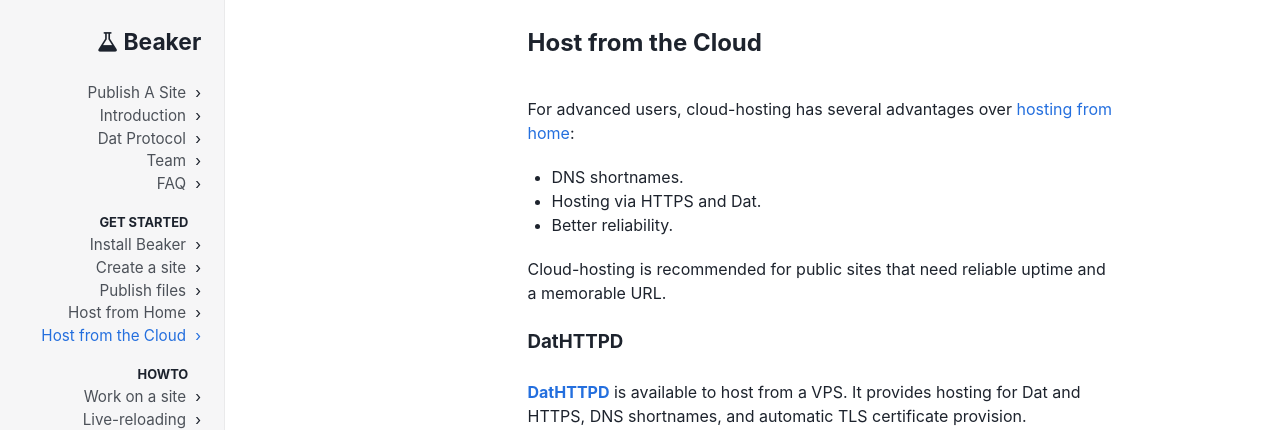
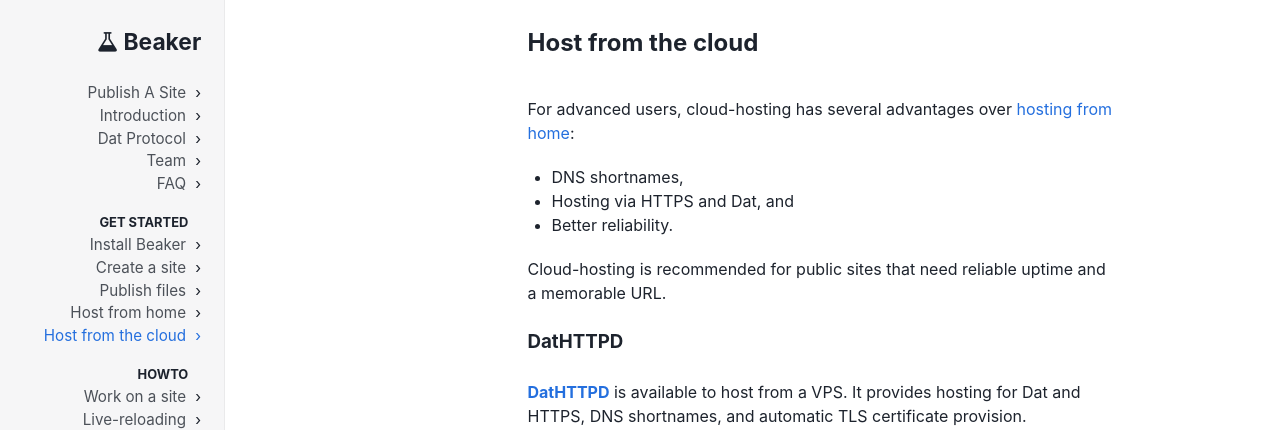
Before and after one commit to beakerbrowser/beakerbrowser.com, a Jekyll site: the page built from _docs/howto/host-from-the-cloud.md, in a window 1280 px wide. Shown: the top 430 px of the page. Built offline with Jekyll 4.4.1, drawn with Linux system fonts in a browser that asks for light colours.

Commit message:
Grammar tweaks

```diff
--- a/_docs/howto/host-from-the-cloud.md
+++ b/_docs/howto/host-from-the-cloud.md
@@ -1,13 +1,13 @@
 ---
-title:    Host from the Cloud
-category: Get Started
+title:    Host from the cloud
+category: Get started
 order:    5
 ---
 
 For advanced users, cloud-hosting has several advantages over [hosting from home](./host-from-home.html):
 
- - DNS shortnames.
- - Hosting via HTTPS and Dat.
+ - DNS shortnames,
+ - Hosting via HTTPS and Dat, and
  - Better reliability.
 
 Cloud-hosting is recommended for public sites that need reliable uptime and a memorable URL.
```
Also changed, not shown: _docs/howto/create-a-site.md (+2 -2 lines), _docs/howto/host-from-home.md (+4 -3 lines), _docs/howto/install.md (+1 -1 lines), _docs/howto/publish-files.md (+1 -1 lines), _docs/howto/work-on-a-site.md (+2 -2 lines).
